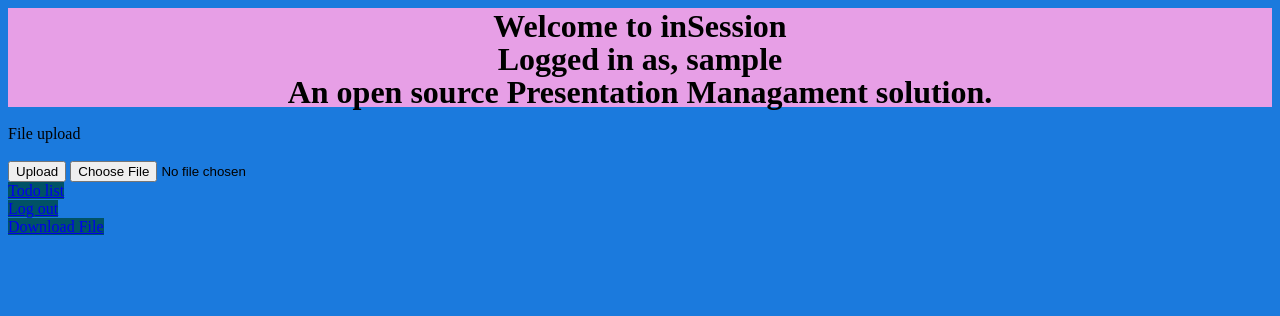
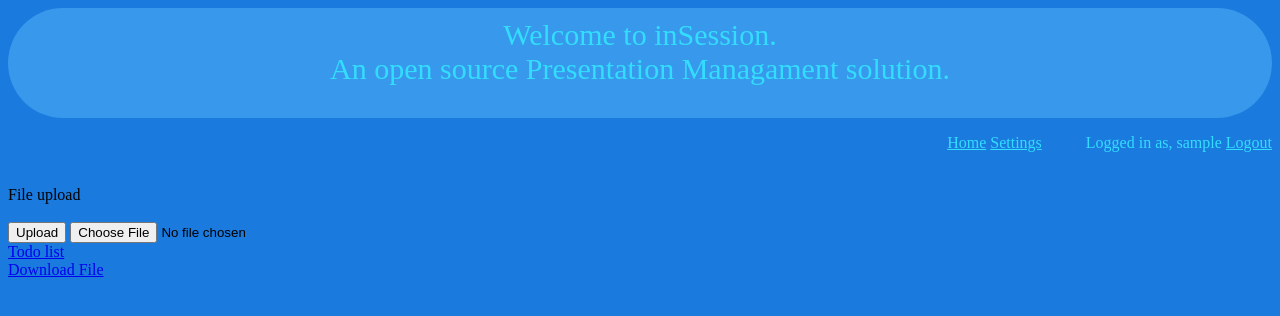
Before and after one commit to cortes-web-tech/in-session-domain, a PHP site: page /homepage.php in a window 1280 px wide. Shown: the top 316 px of the page. Run offline with PHP 8.4, Linux system fonts and the light colour scheme; the visitor is signed in with stand-in values (Sample User, id 1); data that the repository does not hold is empty; a stand-in replaces the project's code that opens the database connection.

Commit message:
navbar + styling changes + code cleanup

```diff
--- a/homepage.php
+++ b/homepage.php
@@ -10,9 +10,22 @@ if(isset($_SESSION['id']) && isset($_SESSION['user_name'])){
 			<link rel="stylesheet" type="text/css" href="style.css">
 		</head>
 		<body>
-			<h1>Welcome to inSession</h1>
-			<h1>Logged in as, <?php echo $_SESSION['user_name']; ?></h1>
-			<h1>An open source Presentation Managament solution.</h1>
+			<div id="welcome">
+				Welcome to inSession.</br>
+				An open source Presentation Managament solution.
+			</div>
+			<nav class="navbar">
+				<ul class="leftnav">
+					<li><a href="">Home</a></li>
+					<li><a href="">Settings</a></li>
+				</ul>
+				<ul class="rightnav">
+					<li>Logged in as, <?php echo $_SESSION['user_name']; ?></li>
+					<li><a href="logout.php">Logout</a></li>
+				</ul>
+			</nav>
+
+
 			<?php include("session.php"); ?>
 
 			 <form action="uploadFile.php" method="post" enctype="multipart/form-data">
@@ -24,7 +37,6 @@ if(isset($_SESSION['id']) && isset($_SESSION['user_name'])){
 		    </form>
 
 		    <a href="todo.php">Todo list</br></a>
-			<a href="logout.php">Log out</br></a>
 			<a href="downloadFile.php">Download File</br></a>
 			<div>
 		</body>
--- a/style.css
+++ b/style.css
@@ -1,27 +1,22 @@
+
 body{
 background-color: #1b7add;
 }
 
-h1{
-background-color: #e79fe6;
-height: 33px;
-text-align:center;
+#welcome{
+background-color: #3898ec;
+height: 30px;
+text-align: center;
 margin: 0px;
+color: #33ddff;
+font-size: 30px;
+height: 3em;
+padding-top: 10px;
+padding-bottom: 10px;
+width: 100%;
+border-radius: 80px;
 }
 
-h2{
-background-color: #e79fe6;
-height: 33px;
-text-align:center;
-
-}
-
-h3{
-background-color: #e79fe6;
-height: 33px;
-text-align:center;
-
-}
 
 h4{
 text-align: center;
@@ -30,8 +25,8 @@ font-size: 24px;
 }
 
 .session_data_wrapper {
+	align-content: center;
 width: 100%;
-align: center;
 margin: auto;
 color: #e6faff;
 background-color: #3898ec;
@@ -41,11 +36,11 @@ border: 2px solid white;
 }
 
 .session_data_table {
+align-content: center;
 margin: auto;
 padding:20px;
 margin-top: 20px;
 margin-bottom: 20px;
-align: center;
 width: 98%;
 border: 2px solid white;
 color: white;
@@ -66,5 +61,38 @@ padding: 8px;
 }
 
 a {
-background-color: #005266
+/*color: #005266;*/
+
 }
+
+.navbar {
+	height: 12%;
+	flex: 1;
+	align-items: center;
+}
+
+nav {
+	text-align: right;
+}
+nav ul{
+	display: inline-block;
+	justify-content: space-between;
+
+}
+
+
+nav li {
+
+	display: inline-block;
+	list-style: none;
+	text-decoration: none;
+	color: #33ddff;
+}
+
+nav li a {
+	color: #33ddff;
+}
+
+nav li a:hover{
+	color: #ff98ec;
+}
```
